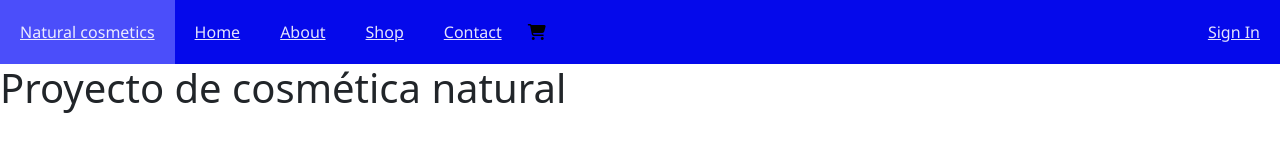
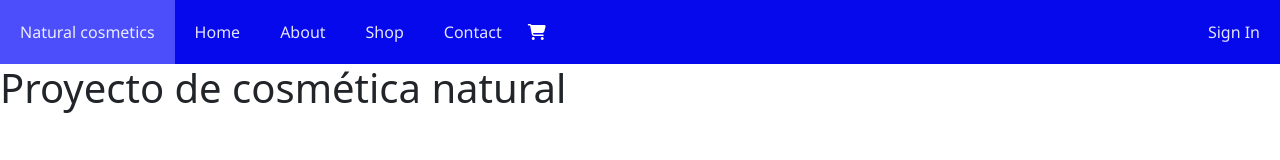
Before and after one commit to lucianop3196/natural-cosmetics, a React (Create React App) app: page / in a window 1280 px wide. Shown: the top 160 px of the page. Built offline with nearby package versions, Linux system fonts and the light colour scheme.

Commit message:
Se agregó el componente CartWidget al NavBar

```diff
--- /dev/null
+++ b/src/components/CartWidget.jsx
@@ -0,0 +1,12 @@
+import React from "react";
+import "../styles/CartWidget.css";
+
+function CartWidget() {
+  return (
+    <button className="cartWidget">
+      <i className="fas fa-shopping-cart"></i>
+    </button>
+  );
+}
+
+export default CartWidget;
--- a/src/components/Navbar.jsx
+++ b/src/components/Navbar.jsx
@@ -1,5 +1,6 @@
 import React from "react";
 import "../styles/NavBar.css";
+import CartWidget from "./CartWidget";
 
 function NavBar() {
   return (
@@ -9,7 +10,7 @@ function NavBar() {
       <a href="/about">About</a>
       <a href="/shop">Shop</a>
       <a href="/contact">Contact</a>
-      <button className="cartWidget"><i className="fas fa-shopping-cart"></i></button>
+      <CartWidget/>
       <a className="signIn" href="/signIn">
         Sign In
       </a>
--- /dev/null
+++ b/src/styles/CartWidget.css
@@ -0,0 +1,6 @@
+.cartWidget {
+  background-color: inherit;
+  border: none;
+  color: white;
+}
+/*# sourceMappingURL=CartWidget.css.map */
--- /dev/null
+++ b/src/styles/CartWidget.scss
@@ -0,0 +1,5 @@
+.cartWidget {
+    background-color: inherit;
+    border: none;
+    color: white;
+  }
--- a/src/styles/Navbar.css
+++ b/src/styles/Navbar.css
@@ -21,11 +21,6 @@
   overflow-y: hidden;
 }
 
-.navbar .cartWidget {
-  background-color: inherit;
-  border: none;
-}
-
 .navbar a,
 .navbar span {
   font-family: "Noto Sans", sans-serif;
@@ -35,9 +30,11 @@
       -ms-grid-row-align: center;
       align-self: center;
   padding: 20px;
+  text-decoration: none;
 }
 
-.navbar a:hover, .navbar .cartWidget:hover {
+.navbar a:hover,
+.navbar .cartWidget:hover {
   background-color: #4b4efa;
   -webkit-transition: 0.3s;
   transition: 0.3s;
--- a/src/styles/Navbar.scss
+++ b/src/styles/Navbar.scss
@@ -13,10 +13,6 @@
   position: relative;
   overflow-x: hidden;
   overflow-y: hidden;
-  .cartWidget {
-    background-color: inherit;
-    border: none;
-  }
   a,
   span {
     font-family: "Noto Sans", sans-serif;
@@ -24,8 +20,10 @@
     color: rgba(255, 255, 255, 0.89);
     align-self: center;
     padding: 20px;
+    text-decoration: none;
   }
-  a:hover, .cartWidget:hover {
+  a:hover,
+  .cartWidget:hover {
     background-color: rgb(75, 78, 250);
     transition: 0.3s;
   }
```
Also changed, not shown: 2 other files (tests, documents, lock files or other folders).
